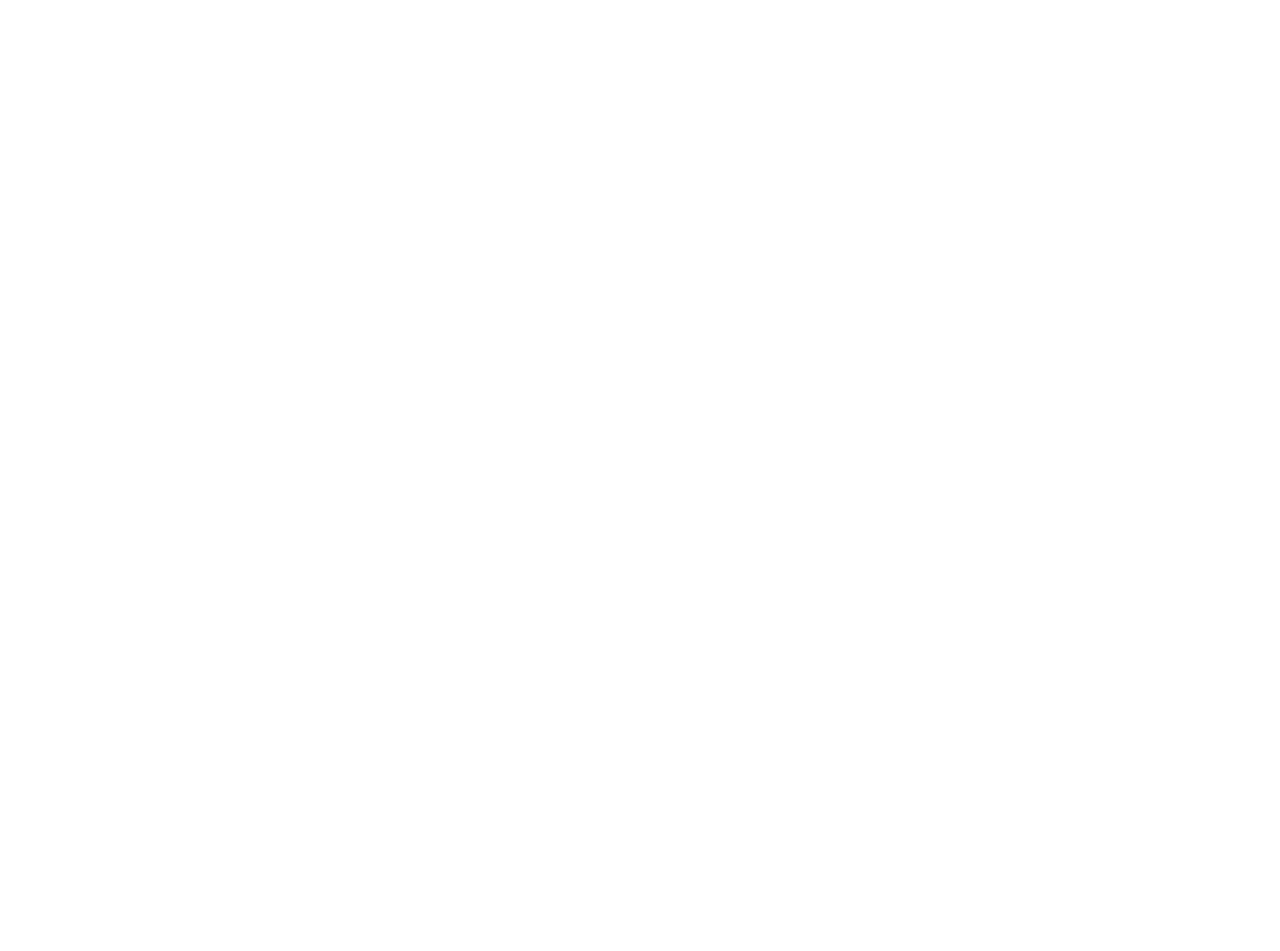
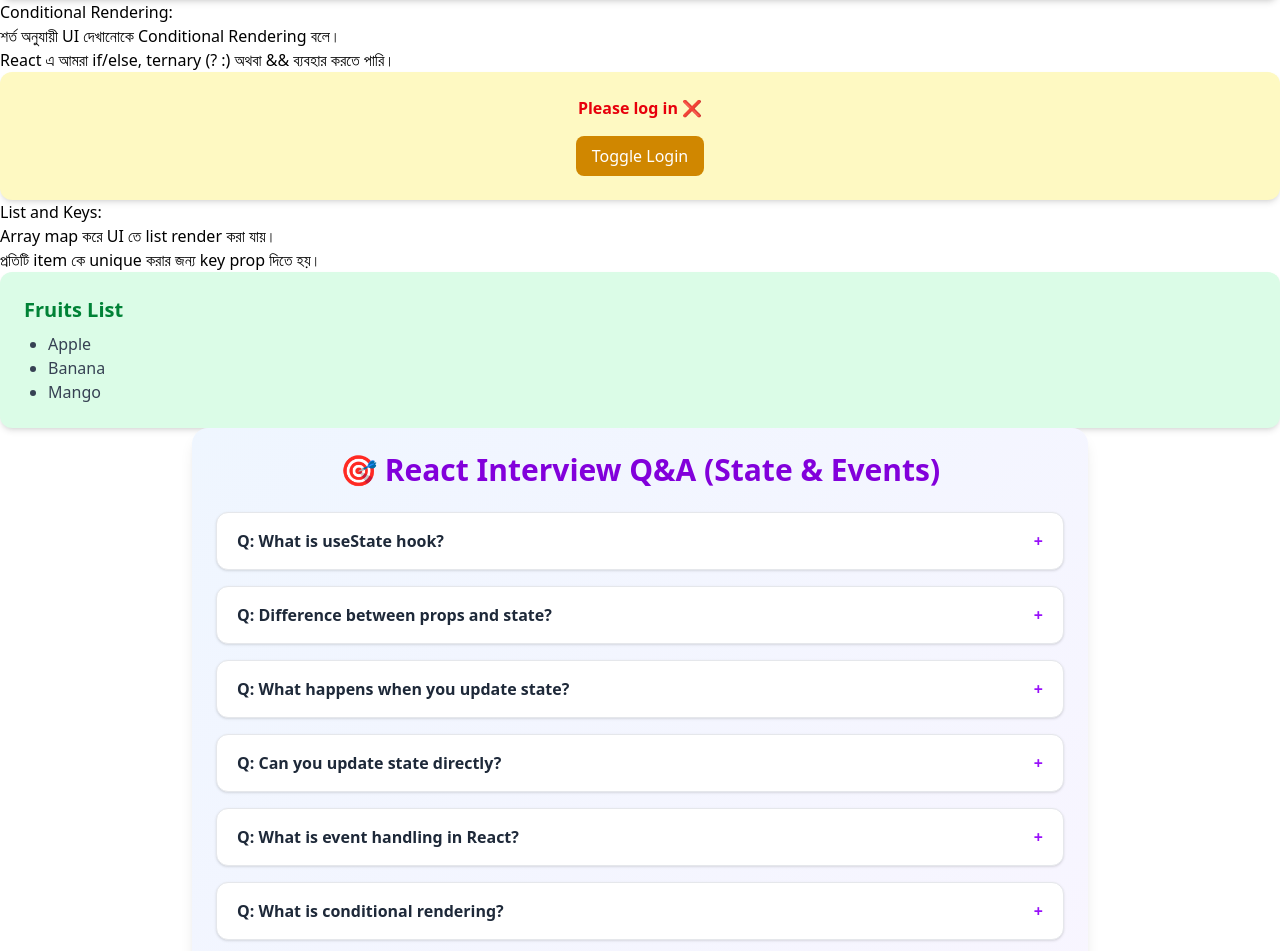
Before and after one commit to emonmahdi/react-all-concepts-practice, a React (Vite) app: page / in a window 1280 px wide. Shown: the part 8881-9832 px from the top of the page. Before the commit the page ends 8881 px from the top, so only its background shows below. Built offline with nearby package versions, Linux system fonts and the light colour scheme.

Commit message:
state and events done

```diff
--- /dev/null
+++ b/src/modules_plan/module_2/ConditionalRendering.jsx
@@ -0,0 +1,31 @@
+import { useState } from "react";
+
+
+
+const ConditionalRendering = () => {
+    const [isLoggedIn, setIsLoggedIn] = useState(false);
+
+    return (
+      <>
+      <h2>Conditional Rendering: </h2>
+      <p>শর্ত অনুযায়ী UI দেখানোকে Conditional Rendering বলে। <br />
+      React এ আমরা if/else, ternary (? :) অথবা && ব্যবহার করতে পারি।</p>
+      <div className="p-6 bg-yellow-100 rounded-xl shadow-md text-center">
+        {isLoggedIn ? (
+          <h2 className="text-green-600 font-bold">Welcome back! 🎉</h2>
+        ) : (
+          <h2 className="text-red-600 font-bold">Please log in ❌</h2>
+        )}
+
+        <button
+          onClick={() => setIsLoggedIn(!isLoggedIn)}
+          className="mt-4 px-4 py-2 bg-yellow-600 text-white rounded-lg hover:bg-yellow-700"
+        >
+          Toggle Login
+        </button>
+      </div>
+      </>
+    );
+  };
+
+export default ConditionalRendering
--- /dev/null
+++ b/src/modules_plan/module_2/Lists&Keys.jsx
@@ -0,0 +1,20 @@
+const ListExample = () => {
+    const fruits = ["Apple", "Banana", "Mango"];
+
+    return (
+      <>
+      <h2>List and Keys:</h2>
+      <p>Array map করে UI তে list render করা যায়। <br /> প্রতিটি item কে unique করার জন্য key prop দিতে হয়।</p>
+      <div className="p-6 bg-green-100 rounded-xl shadow-md">
+        <h2 className="text-xl font-bold text-green-700 mb-2">Fruits List</h2>
+        <ul className="list-disc pl-6 text-gray-700">
+          {fruits.map((fruit, index) => (
+            <li key={index}>{fruit}</li>
+          ))}
+        </ul>
+      </div>
+      </>
+    );
+  };
+
+  export default ListExample;
--- a/src/modules_plan/module_2/Module2.jsx
+++ b/src/modules_plan/module_2/Module2.jsx
@@ -1,4 +1,7 @@
+import ConditionalRendering from "./ConditionalRendering";
 import EventExample from "./HandlingEvents";
+import ListExample from "./Lists&Keys";
+import InterviewQAModule2 from "./ModuleInterview";
 import UseStateHook from "./useStateHook";
 
 const Module2 = () => {
@@ -13,6 +16,9 @@
       </ul>
       <UseStateHook />
       <EventExample />
+      <ConditionalRendering />
+      <ListExample />
+      <InterviewQAModule2 />
     </div>
   );
 };
--- /dev/null
+++ b/src/modules_plan/module_2/ModuleInterview.jsx
@@ -0,0 +1,105 @@
+import { useState } from "react";
+
+const qaData = [
+  {
+    question: "What is useState hook?",
+    answer:
+      "It’s a React Hook that lets you add state to functional components.",
+  },
+  {
+    question: "Difference between props and state?",
+    answer:
+      "Props are read-only data passed from parent → child. State is mutable and managed inside a component.",
+  },
+  {
+    question: "What happens when you update state?",
+    answer:
+      "React schedules a re-render of the component with updated state.",
+  },
+  {
+    question: "Can you update state directly?",
+    answer:
+      "No. You must use the state updater function (e.g., setState).",
+  },
+  {
+    question: "What is event handling in React?",
+    answer:
+      "Handling DOM events using camelCase attributes like onClick, onChange.",
+  },
+  {
+    question: "What is conditional rendering?",
+    answer:
+      "Rendering UI based on conditions (using if, ternary, &&).",
+  },
+  {
+    question: "Why are keys important in lists?",
+    answer:
+      "Keys help React identify which items changed, added, or removed efficiently.",
+  },
+  {
+    question: "Difference between controlled and uncontrolled components?",
+    answer:
+      "Controlled → React manages form state. Uncontrolled → DOM manages form state via refs.",
+  },
+  {
+    question: "Can you use multiple states in one component?",
+    answer:
+      "Yes, you can call useState multiple times in a single component.",
+  },
+  {
+    question: "What is the best practice for updating state based on previous state?",
+    answer: "Use a callback: setCount((prev) => prev + 1);",
+  },
+  {
+    question: "Can we pass functions as props?",
+    answer:
+      "Yes. Example: Passing an onClick function to a child button component.",
+  },
+];
+
+const InterviewQAModule2 = () => {
+  const [openIndex, setOpenIndex] = useState(null);
+
+  const toggleAnswer = (index) => {
+    setOpenIndex(openIndex === index ? null : index);
+  };
+
+  return (
+    <div className="max-w-4xl mx-auto p-6 bg-gradient-to-br from-blue-50 to-purple-50 rounded-2xl shadow-lg">
+      <h1 className="text-3xl font-extrabold text-center text-purple-700 mb-6">
+        🎯 React Interview Q&A (State & Events)
+      </h1>
+
+      <div className="space-y-4">
+        {qaData.map((qa, index) => (
+          <div
+            key={index}
+            className="border border-gray-200 rounded-xl shadow bg-white overflow-hidden"
+          >
+            <button
+              className="w-full text-left px-5 py-4 flex justify-between items-center focus:outline-none hover:bg-gray-50"
+              onClick={() => toggleAnswer(index)}
+            >
+              <span className="font-semibold text-gray-800">
+                Q: {qa.question}
+              </span>
+              <span className="text-purple-600 font-bold">
+                {openIndex === index ? "−" : "+"}
+              </span>
+            </button>
+            {openIndex === index && (
+              <div className="px-5 pb-4 text-gray-700 border-t bg-purple-50">
+                <p>
+                  <span className="font-bold text-purple-700">A:</span>{" "}
+                  {qa.answer}
+                </p>
+              </div>
+            )}
+          </div>
+        ))}
+      </div>
+    </div>
+  );
+};
+
+export default InterviewQAModule2;
```
